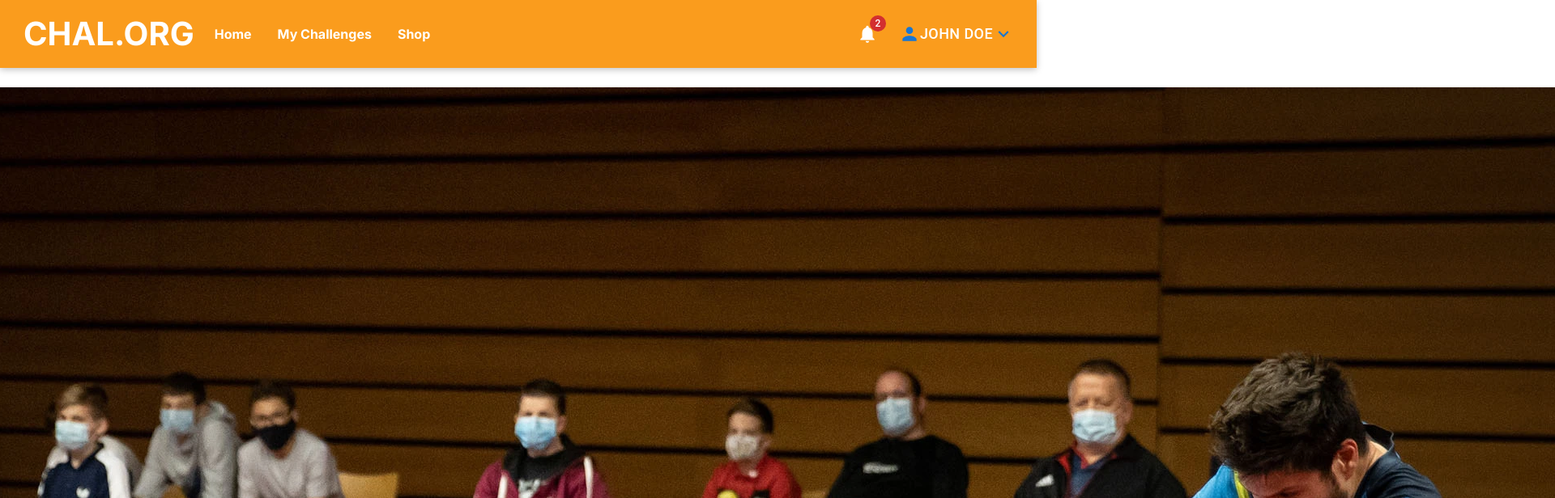
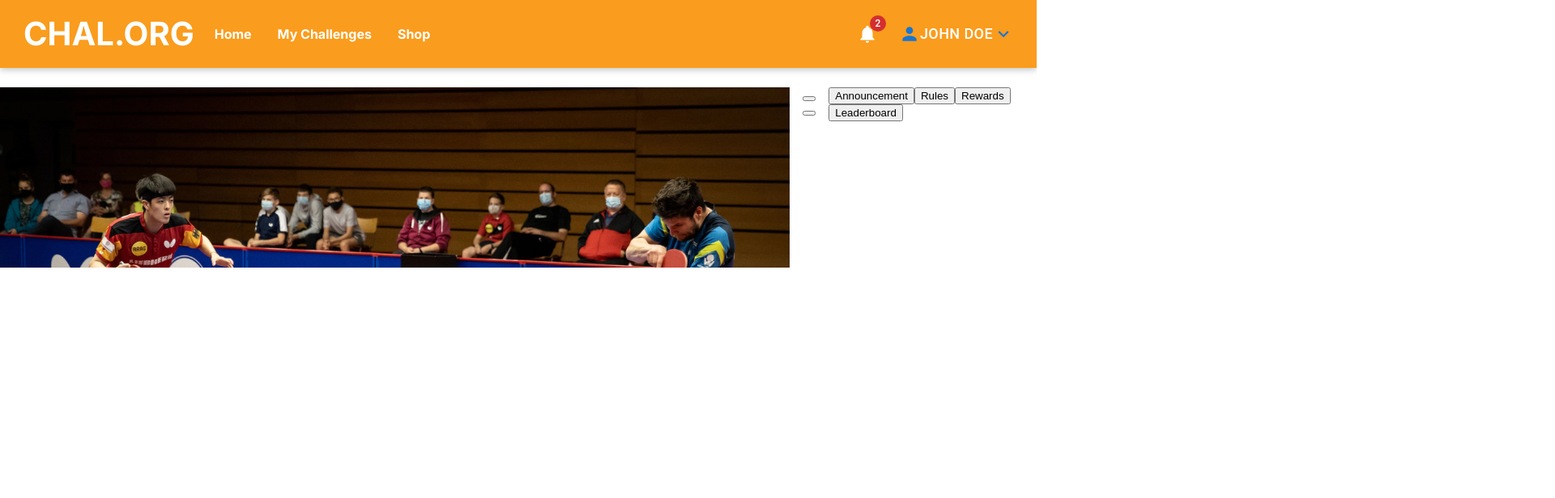
Before and after one commit to iambaangkok/challenge-organizer-frontend, a Next.js app: page /challenge in a window 1280 px wide. Shown: the top 616 px of the page at 81% size, 1920 px wide, since content can reach past the window. Built offline with nearby package versions, Linux system fonts and the light colour scheme.

Commit message:
added banner as Image component with proper scss styling

```diff
--- a/package.json
+++ b/package.json
@@ -29,6 +29,7 @@
     "react-dom": "18.2.0",
     "react-icons": "^4.7.1",
     "react-router-dom": "^6.6.1",
+    "sass": "^1.57.1",
     "tailwindcss": "^3.2.4",
     "typescript": "4.9.4"
   },
--- a/pages/challenge/css/style.module.scss
+++ b/pages/challenge/css/style.module.scss
@@ -1,6 +1,13 @@
-.img {
-    opacity: 30%;
+.banner-container {
+    position: relative;
+    overflow: hidden;
+    display: block;
 
-    width: 100vw;
+    width: 100%;
     height: 223px;
+
+    .banner{
+        width: 100%;
+        height: auto;
+    }
 }
--- a/pages/challenge/index.tsx
+++ b/pages/challenge/index.tsx
@@ -1,5 +1,8 @@
 import Head from "next/head";
 import Image from "next/image";
+
+import styles from "./css/style.module.scss";
+
 import TaskDashboard from "../../components/homepage/TaskDashboard";
 
 import bannerImage from "../../public/pingpong.jpg";
@@ -15,26 +18,36 @@ export default function Home() {
                     "main-container flex justify-center items-start space-x-4 mt-6"
                 }>
                 {/* placeholder image */}
-                <Image src={bannerImage} alt="" />
-                <div className={"title-container"}>
-                    <div className={"title-left"}>
-                        <div className={""}></div>
-                        <div className={"title-text-container"}>
-                            <div className={"title-text"}></div>
-                            <button className={"status"}></button>
+                <div className={styles["banner-container"]}>
+                    <Image
+                        src={bannerImage}
+                        alt=""
+                        className={styles['banner']}
+                    />
+                </div>
+                <div className={styles["title-container"]}>
+                    <div className={styles["title-left"]}>
+                        <div className={styles[""]}></div>
+                        <div className={styles["title-text-container"]}>
+                            <div className={styles["title-text"]}></div>
+                            <button className={styles["status"]}></button>
                         </div>
                     </div>
-                    <div className={"title-right"}>
-                        <button className={""}></button>
+                    <div className={styles["title-right"]}>
+                        <button className={styles[""]}></button>
                     </div>
                 </div>
-                <div className={"tabs-container"}>
-                    <button className={"tab-button"}>Announcement</button>
-                    <button className={"tab-button"}>Rules</button>
-                    <button className={"tab-button"}>Rewards</button>
-                    <button className={"tab-button"}>Leaderboard</button>
+                <div className={styles["tabs-container"]}>
+                    <button className={styles["tab-button"]}>
+                        Announcement
+                    </button>
+                    <button className={styles["tab-button"]}>Rules</button>
+                    <button className={styles["tab-button"]}>Rewards</button>
+                    <button className={styles["tab-button"]}>
+                        Leaderboard
+                    </button>
                 </div>
-                <div className={"content-container"}></div>
+                <div className={styles["content-container"]}></div>
             </div>
         </>
     );
```
Also changed, not shown: 1 other file (tests, documents, lock files or other folders).
